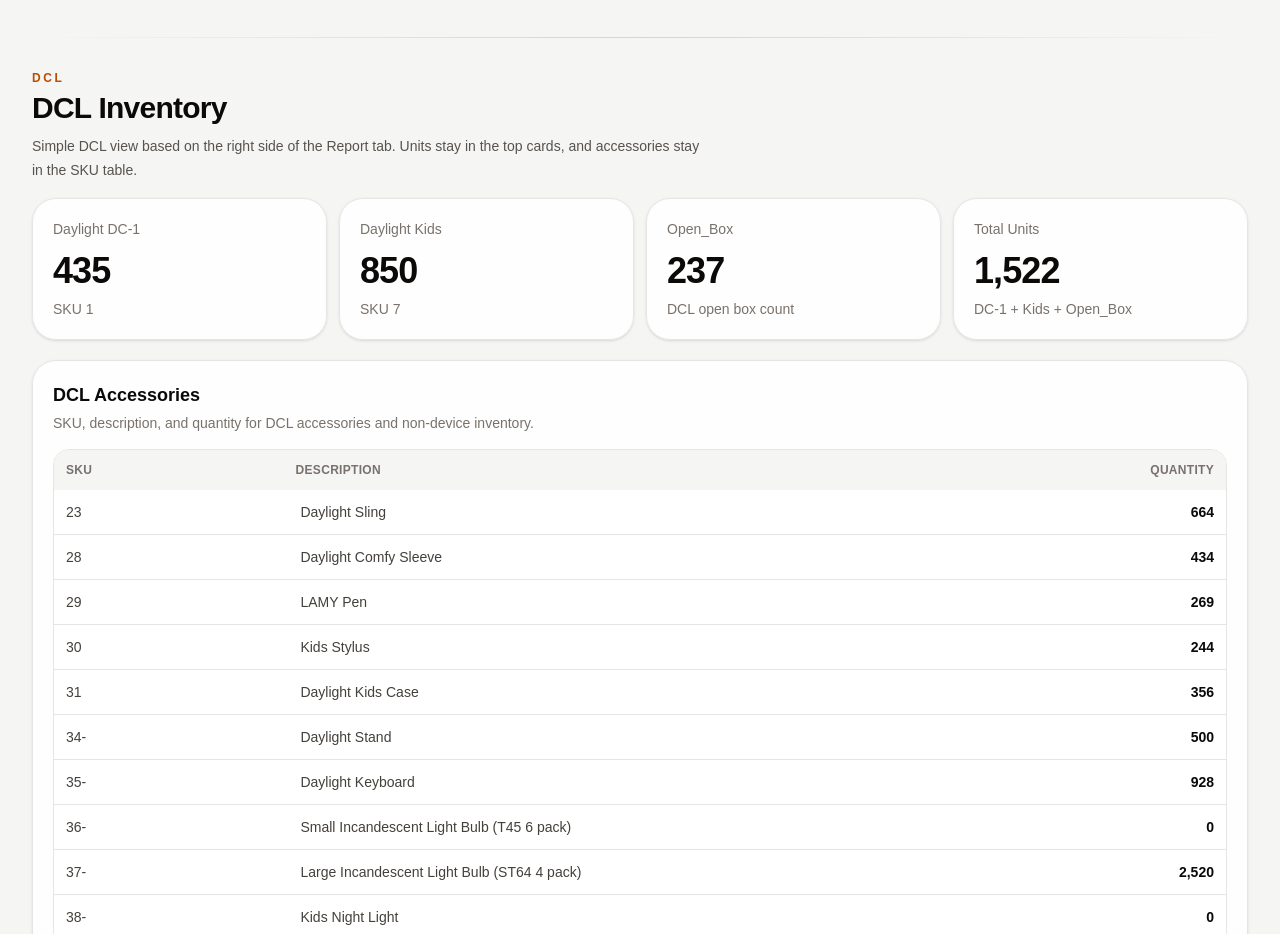
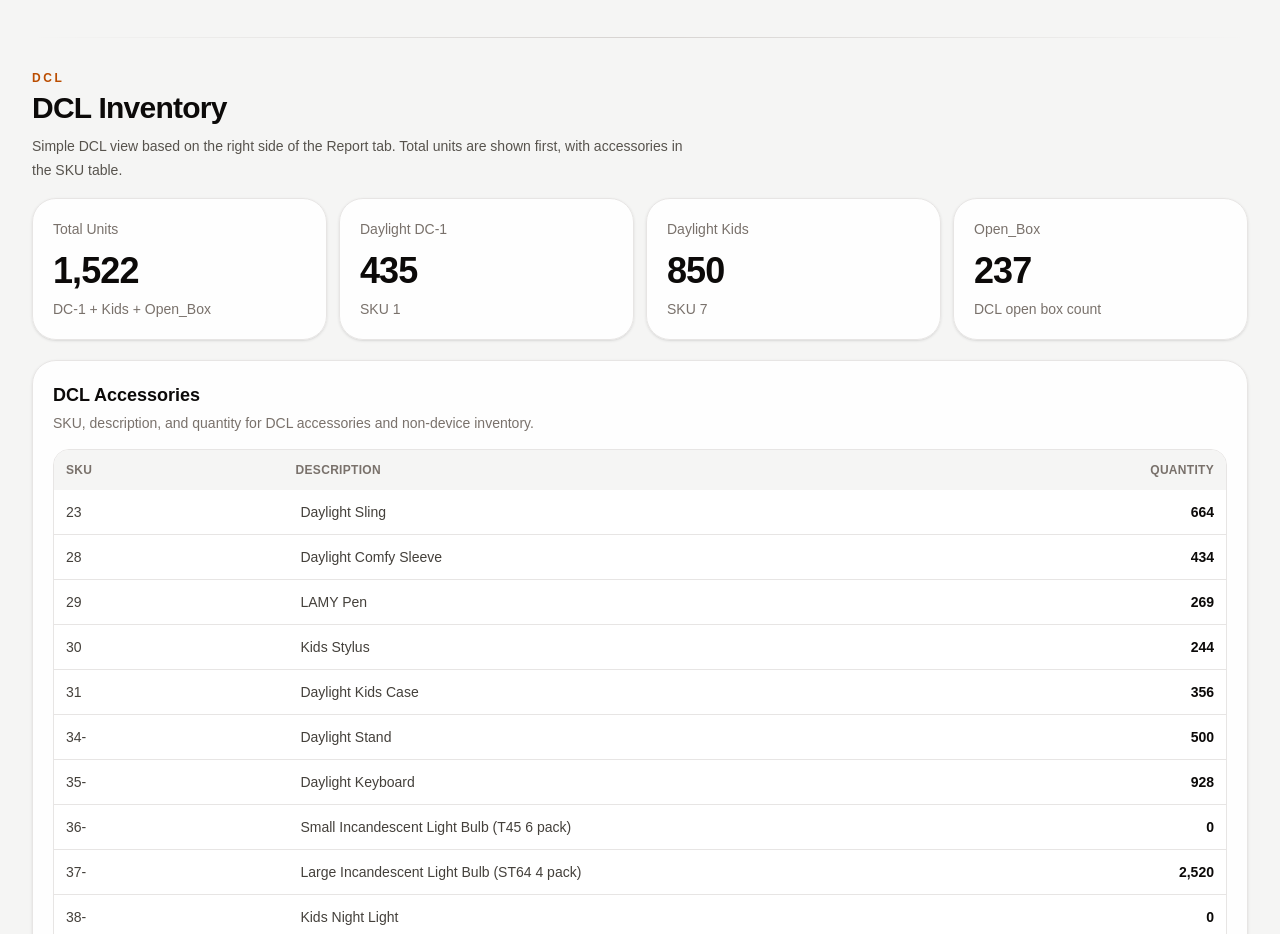
Before and after one commit to AJdaylightco/daylight-ims-dashboard, a Next.js app: page / in a window 1280 px wide. Shown: the part 3400-4334 px from the top of the page. Built offline with nearby package versions, Linux system fonts and the light colour scheme.

Commit message:
Move DCL total units card first

```diff
--- a/app/page.tsx
+++ b/app/page.tsx
@@ -723,6 +723,11 @@
 function DclSummaryCards() {
   const cards = [
     {
+      label: "Total Units",
+      value: dclTotalUnits,
+      note: "DC-1 + Kids + Open_Box",
+    },
+    {
       label: "Daylight DC-1",
       value: dclStandardUnits,
       note: "SKU 1",
@@ -736,11 +741,6 @@
       label: "Open_Box",
       value: dclOpenBox,
       note: "DCL open box count",
-    },
-    {
-      label: "Total Units",
-      value: dclTotalUnits,
-      note: "DC-1 + Kids + Open_Box",
     },
   ];
 
@@ -810,7 +810,7 @@
       <SectionHeader
         eyebrow="DCL"
         title="DCL Inventory"
-        description="Simple DCL view based on the right side of the Report tab. Units stay in the top cards, and accessories stay in the SKU table."
+        description="Simple DCL view based on the right side of the Report tab. Total units are shown first, with accessories in the SKU table."
       />
 
       <div className="space-y-5">
```
